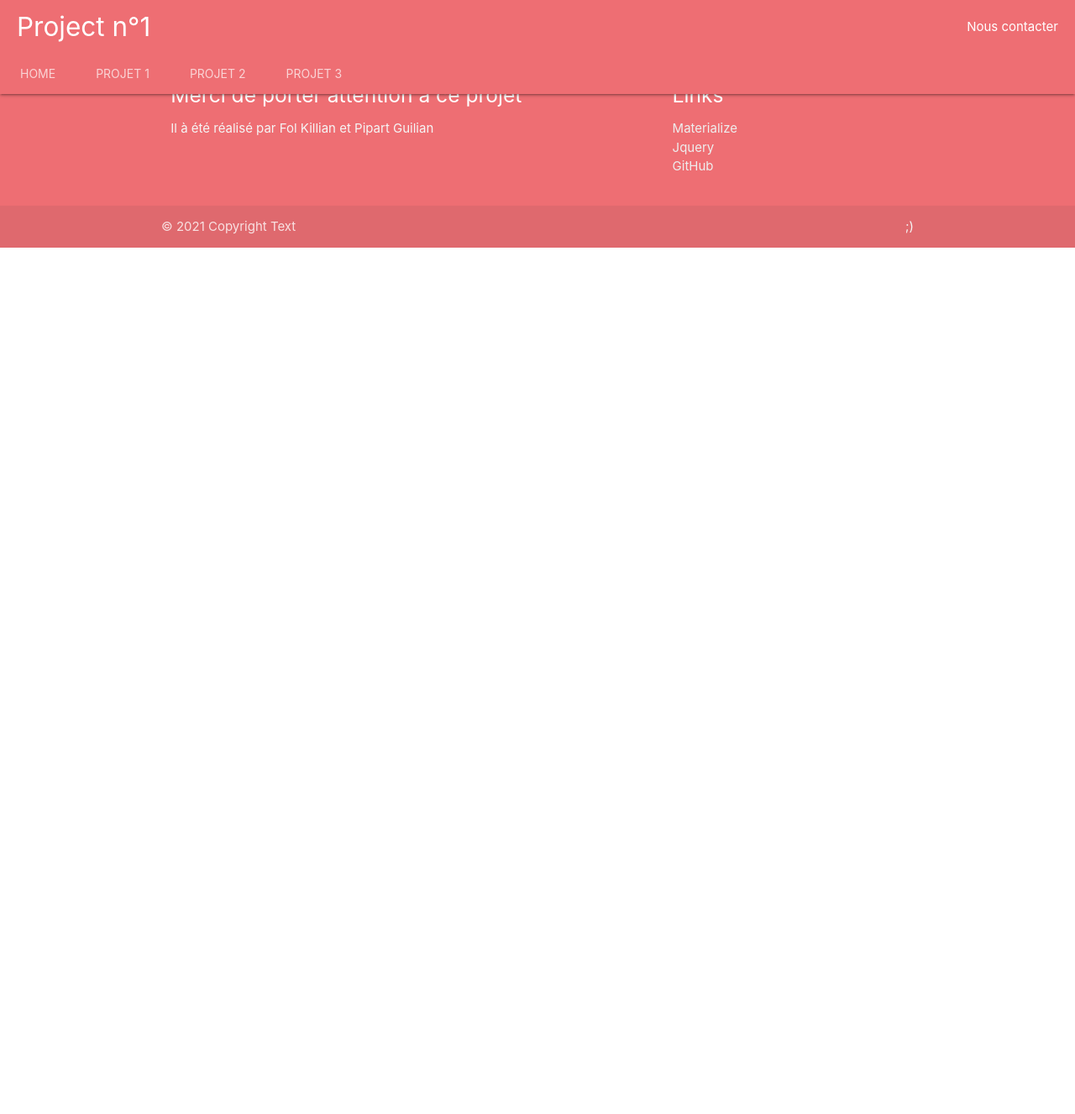
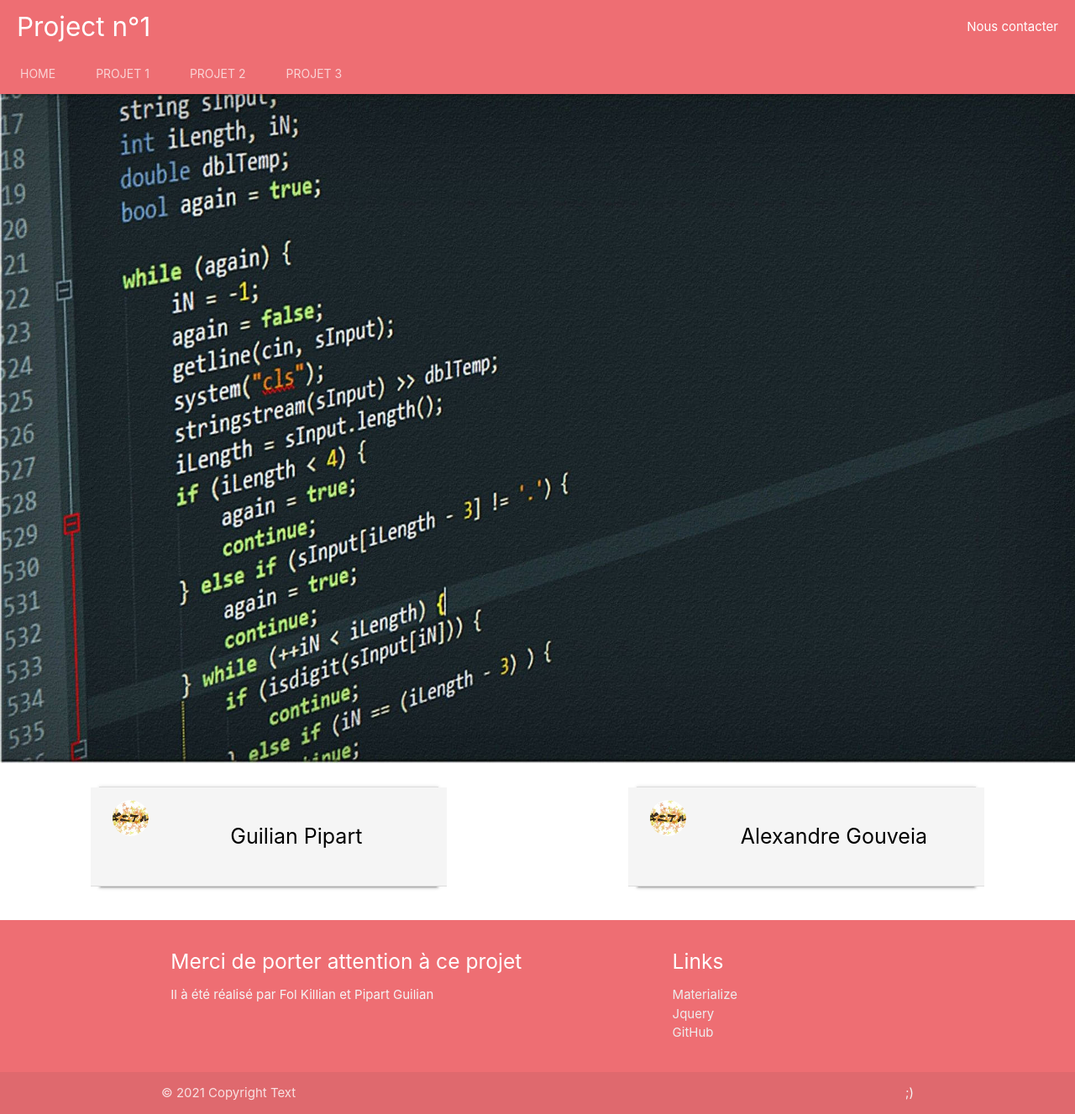
Before and after one commit to Lum0o/SiteResponsive, a PHP site: the page made by Projet 1.html in a window 1280 px wide. Shown: the whole page at 84% size. Before the commit the page ends 295 px from the top, so only its background shows below. Run offline with PHP 8.4, Linux system fonts and the light colour scheme.

Commit message:
Ajout parrallax + description membres des projets

```diff
--- a/Projet 1.html
+++ b/Projet 1.html
@@ -42,6 +42,53 @@
     </div>
   </div>
 
+  <div class="l12 m12 s12 parallax-container mt45">
+    <div class="python parallax"><img src="img/wallpaper-python.jpg"></div>
+  </div>
+
+  <div class="row mt20">
+    <div class="col s10 offset-s1 m8 offset-m2 l4 offset-l1">
+      <ul class="z-depth-1 collapsible">
+        <li class="row">
+          <div class="grey lighten-4 collapsible-header">
+            <div class="col s2">
+              <img src="img/guilian.jpg" alt="" class="circle responsive-img"> <!-- notice the "circle" class -->
+            </div>
+            <div class="col s10">
+              <p class="black-text">
+                Guilian Pipart
+              </p>
+            </div>
+          </div>
+          <div class="grey lighten-4 collapsible-body">
+            <p>
+              - 17 ans<br>
+              - Spécialité NSI<br>
+              - Programmation en Python<br>
+              - Création de site HTML/CSS/PHP<br>
+            </p>
+          </div>
+        </li>
+      </ul>
+    </div>
+    <div class="col s10 offset-s1 m8 offset-m2 l4 offset-l2">
+      <ul class="z-depth-1 collapsible">
+        <li class="row">
+          <div class="grey lighten-4 collapsible-header">
+            <div class="col s2">
+              <img src="img/guilian.jpg" alt="" class="circle responsive-img"> <!-- notice the "circle" class -->
+            </div>
+            <div class="col s10">
+              <p class="black-text">
+                Alexandre Gouveia
+              </p>
+            </div>
+          </div>
+        </li>
+      </ul>
+    </div>
+  </div>
+
   <footer class="page-footer">
     <div class="container">
       <div class="row">
--- a/Projet 2.html
+++ b/Projet 2.html
@@ -42,6 +42,10 @@
     </div>
   </div>
 
+  <div class="l12 m12 s12 parallax-container mt45">
+    <div class="c parallax"><img src="img/wallpaper-c.jpg"></div>
+  </div>
+
   <footer class="page-footer">
     <div class="container">
       <div class="row">
--- a/Projet 3.html
+++ b/Projet 3.html
@@ -42,6 +42,10 @@
     </div>
   </div>
 
+  <div class="l12 m12 s12 parallax-container mt45">
+    <div class="site parallax"><img src="img/wallpaper-site.jpg"></div>
+  </div>
+
   <footer class="page-footer">
     <div class="container">
       <div class="row">
--- a/css/project.css
+++ b/css/project.css
@@ -4,7 +4,6 @@ html{
 
 body{
   margin: 0;
-  background-color: black;
 
 }
 
@@ -21,3 +20,17 @@ nav{
 .mr20{
   margin-right: 20px;
 }
+
+.mt45{
+  margin-top: 45px;
+}
+.mt20{
+  margin-top: 20px;
+}
+.collapsible-header p{
+  text-align: center;
+  font-size: 25px;
+}
+.collapsible-body p{
+  font-size: 25px;
+}
--- a/js/script.js
+++ b/js/script.js
@@ -1,7 +1,6 @@
 $(document).ready(function(){
   $('.dropdown-trigger').dropdown();
   $('.parallax').parallax();
+  $('.collapsible').collapsible();
+  $('.modal').modal();
 });
-$(document).ready(function(){
-   $('.modal').modal();
- });
```
Also changed, not shown: img/guilian.jpg (added).
